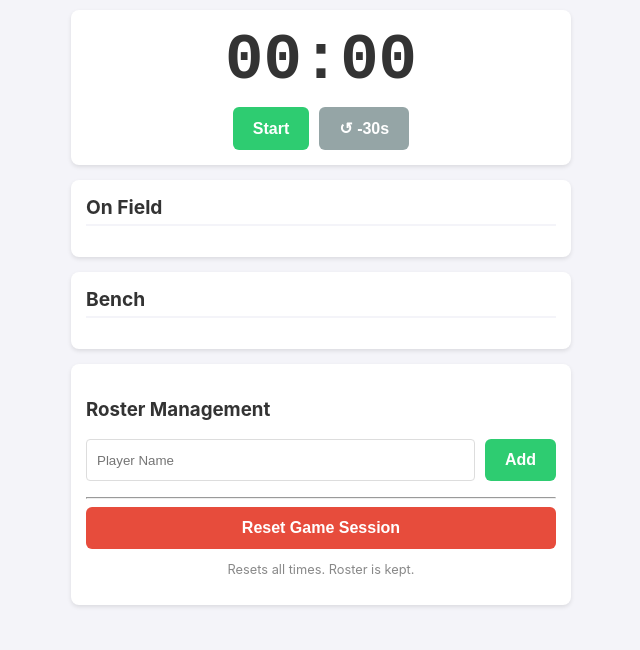
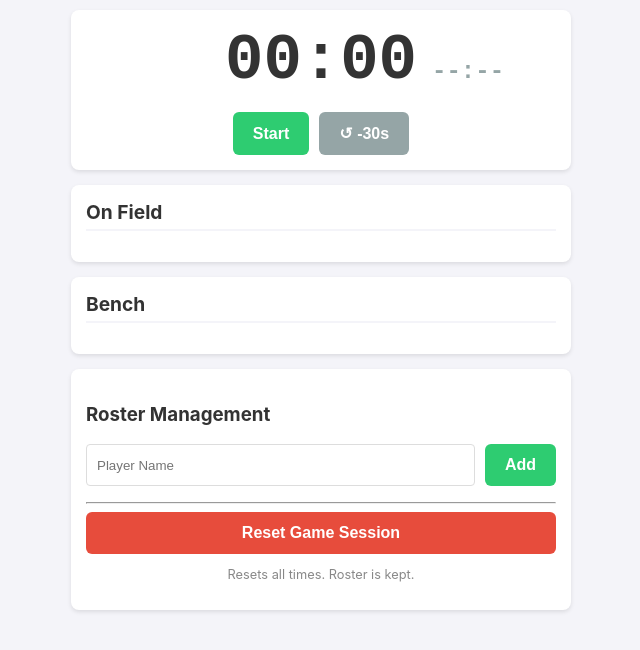
Before and after one commit to paulmecklenburg/subtracker, a plain HTML site: page index.html in a window 1280 px wide. Shown: the whole page, without its empty margins (319-959 px from the left). Drawn offline with Linux system fonts and the light colour scheme.

Commit message:
add shorest stint to header

```diff
--- a/index.html
+++ b/index.html
@@ -10,7 +10,10 @@
     <div class="container">
         <!-- Section 1: Game Clock -->
         <section id="clock-section">
-            <div id="stopwatch">00:00</div>
+            <div class="clock-display">
+                <div id="stopwatch">00:00</div>
+                <div id="shortest-stint">--:--</div>
+            </div>
             <div class="clock-controls">
                 <button id="toggle-btn" class="btn-primary">Start</button>
                 <button id="rewind-btn" class="btn-secondary">↺ -30s</button>
--- a/script.js
+++ b/script.js
@@ -83,6 +83,7 @@ function formatTime(ms) {
 
 // DOM Elements
 const stopwatchEl = document.getElementById('stopwatch');
+const shortestStintEl = document.getElementById('shortest-stint');
 const toggleBtn = document.getElementById('toggle-btn');
 const onFieldListEl = document.getElementById('on-field-list');
 const onFieldHeaderEl = document.getElementById('on-field-header');
@@ -207,9 +208,17 @@ function render() {
     toggleBtn.textContent = state.gameRunning ? 'Pause' : 'Start';
     toggleBtn.className = state.gameRunning ? 'btn-secondary' : 'btn-primary';
 
+    // Calculate Shortest Stint
+    const onFieldTotal = state.roster.filter(p => p.onField && p.isPresent);
+    if (onFieldTotal.length > 0) {
+        const minStint = Math.min(...onFieldTotal.map(p => stintTimes[p.id]));
+        shortestStintEl.textContent = formatTime(minStint);
+    } else {
+        shortestStintEl.textContent = '--:--';
+    }
+
     // Sort Players
-    const onField = state.roster.filter(p => p.onField && p.isPresent)
-        .sort((a, b) => stintTimes[b.id] - stintTimes[a.id]); // Longest stint at top
+    const onField = [...onFieldTotal].sort((a, b) => stintTimes[b.id] - stintTimes[a.id]); // Longest stint at top
     const bench = state.roster.filter(p => !p.onField && p.isPresent)
         .sort((a, b) => playerTimes[a.id] - playerTimes[b.id]); // Least played at top
 
--- a/style.css
+++ b/style.css
@@ -36,11 +36,28 @@ section {
     text-align: center;
 }
 
+.clock-display {
+    display: grid;
+    grid-template-columns: 1fr auto 1fr;
+    align-items: baseline;
+    margin-bottom: 15px;
+}
+
 #stopwatch {
+    grid-column: 2;
     font-size: 4rem;
     font-weight: bold;
     font-family: monospace;
-    margin-bottom: 10px;
+}
+
+#shortest-stint {
+    grid-column: 3;
+    justify-self: start;
+    padding-left: 15px;
+    font-size: 1.5rem;
+    font-weight: bold;
+    font-family: monospace;
+    color: var(--secondary);
 }
 
 .clock-controls {
```
